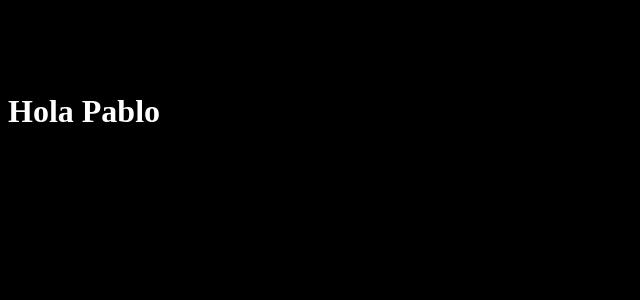
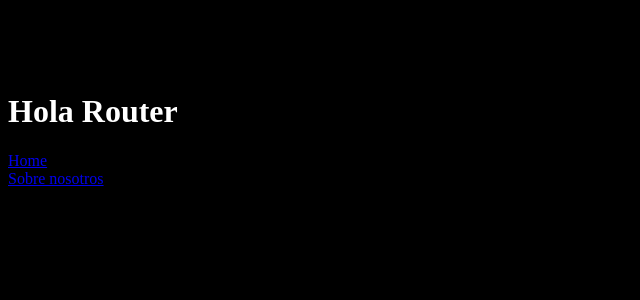
Before and after one commit to matesasesinos/wp-react-vite, a React app: page / in a window 1280 px wide. Shown: the top 300 px of the page, without its empty margins (0-640 px from the left). Built offline with nearby package versions, Linux system fonts and the light colour scheme; the HTML template or start-up script is replaced by a standard one.

Commit message:
added react router

```diff
--- a/package.json
+++ b/package.json
@@ -12,7 +12,8 @@
   "license": "ISC",
   "dependencies": {
     "react": "^18.2.0",
-    "react-dom": "^18.2.0"
+    "react-dom": "^18.2.0",
+    "react-router-dom": "^6.18.0"
   },
   "devDependencies": {
     "@types/react": "^18.2.15",
--- /dev/null
+++ b/src/About.jsx
@@ -0,0 +1,9 @@
+function About() {
+  return (
+    <>
+      <h1>About</h1>
+    </>
+  );
+};
+
+export default About;
--- a/src/App.jsx
+++ b/src/App.jsx
@@ -1,9 +1,33 @@
+import { Link } from "react-router-dom";
+import Home from "./Home.jsx";
+import About from "./About.jsx";
 import "./App.css";
+import { useState } from "react";
 
 function App() {
+  const [currentRoute, setCurrentRoute] = useState(window.location.hash);
+
+  const handleLinkClick = (newRoute) => {
+    window.location.hash = newRoute;
+    setCurrentRoute(newRoute);
+  };
+
   return (
     <>
-     <h1>Hola Pablo</h1>
+      <h1>Hola Router</h1>
+      <div id="menu">
+        <Link to="#home" onClick={() => handleLinkClick("#home")}>
+          Home
+        </Link>
+        <br />
+        <Link to="#about" onClick={() => handleLinkClick("#about")}>
+          Sobre nosotros
+        </Link>
+      </div>
+      <div id="content">
+        {currentRoute === "#home" && <Home />}
+        {currentRoute === "#about" && <About />}
+      </div>
     </>
   );
 }
--- /dev/null
+++ b/src/Home.jsx
@@ -0,0 +1,8 @@
+function Home(){
+  return (
+    <>
+      <h1>Home</h1>
+    </>
+  );
+};
+export default Home;
--- a/src/main.js
+++ b/src/main.js
@@ -1,6 +1,11 @@
 import React from "react";
-import { createRoot } from "react-dom/client";
+import ReactDOM from "react-dom";
+import { BrowserRouter } from "react-router-dom";
 import App from "./App.jsx";
 
-const root = createRoot(document.getElementById("my-react-app"));
-root.render(<App />);
+ReactDOM.render(
+  <BrowserRouter>
+    <App />
+  </BrowserRouter>,
+  document.getElementById("my-react-app")
+);
```
Also changed, not shown: 2 other files (tests, documents, lock files or other folders).
